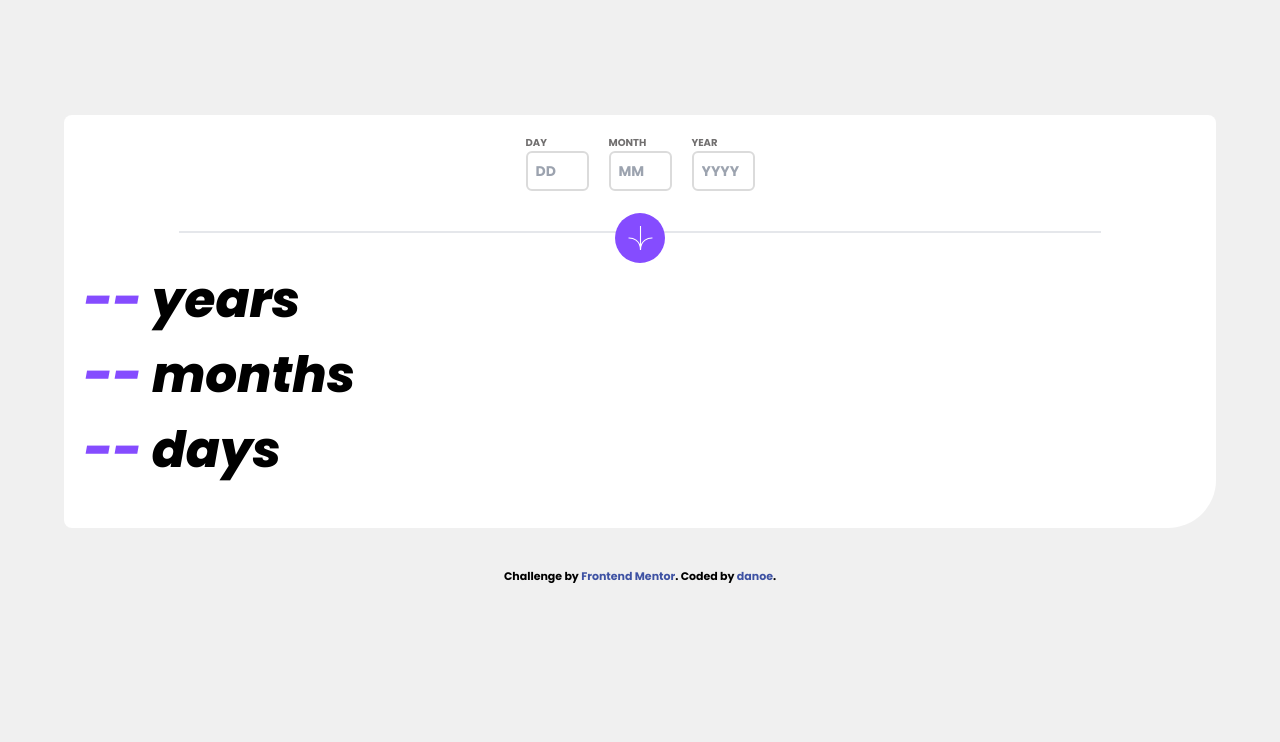
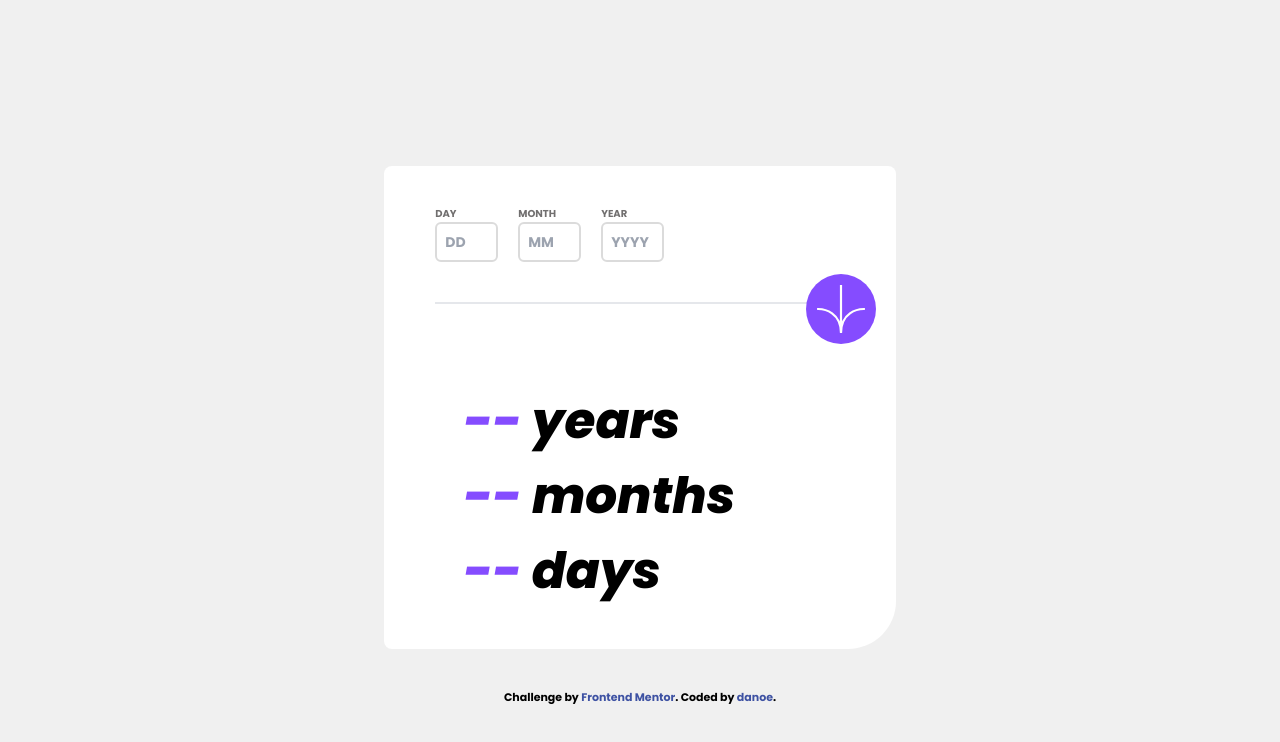
Before and after one commit to cocotiwak/age-calculator-app-main, a website: page index.html in a window 1280 px wide. Drawn offline with Linux system fonts and the light colour scheme.

Commit message:
final design

```diff
--- a/index.html
+++ b/index.html
@@ -22,14 +22,14 @@
 
 		<title>Age calculator</title>
 	</head>
-	<body class="bg-Off-white px-[5%] font-display">
+	<body class="bg-Off-white px-[5%] font-display md:px-[30%] md:py-[9%]">
 		<main
-			class="flex min-w-[90%] bg-white mt-[10%] flex-col pb-10 rounded-t-lg rounded-bl-lg rounded-br-[3rem]"
+			class="flex min-w-[90%] bg-white mt-[10%] flex-col pb-10 rounded-t-lg rounded-bl-lg rounded-br-[3rem] md:gap-10"
 		>
 			<form action="" id="formisi">
-				<div class="flex justify-center">
+				<div class="flex justify-center md:gap-10">
 					<div
-						class="flex text-Smokey-grey text-xs gap-5 p-5 flex-row border-b-2 w-[80%] justify-center pb-10"
+						class="flex text-Smokey-grey text-xs gap-5 p-5 flex-row border-b-2 w-[80%] justify-center pb-10 md:justify-start md:py-10 md:px-0"
 					>
 						<div>
 							<p class="text-[10px]" id="hari">DAY</p>
@@ -82,17 +82,23 @@
 					</div>
 				</div>
 
-				<div class="flex justify-center mt-[-20px]">
+				<div
+					class="flex justify-center mt-[-20px] md:justify-end md:pr-5 md:mt-[-30px]"
+				>
 					<button
-						class="w-[50px] h-[50px] bg-Purple flex items-center justify-center rounded-full"
+						class="w-[50px] h-[50px] bg-Purple flex items-center justify-center rounded-full md:w-[70px] md:h-[70px]"
 						type="submit"
 						id="btn"
 					>
-						<img src="./assets/images/icon-arrow.svg" alt="" class="w-[25px]" />
+						<img
+							src="./assets/images/icon-arrow.svg"
+							alt=""
+							class="w-[25px] md:w-[50px]"
+						/>
 					</button>
 				</div>
 			</form>
-			<div class="ml-5">
+			<div class="ml-5 md:ml-[80px]">
 				<p class="text-[50px] italic font-bold">
 					<span class="text-Purple" id="stripYears">--</span
 					><span
```
Also changed, not shown: css/styles.css.
